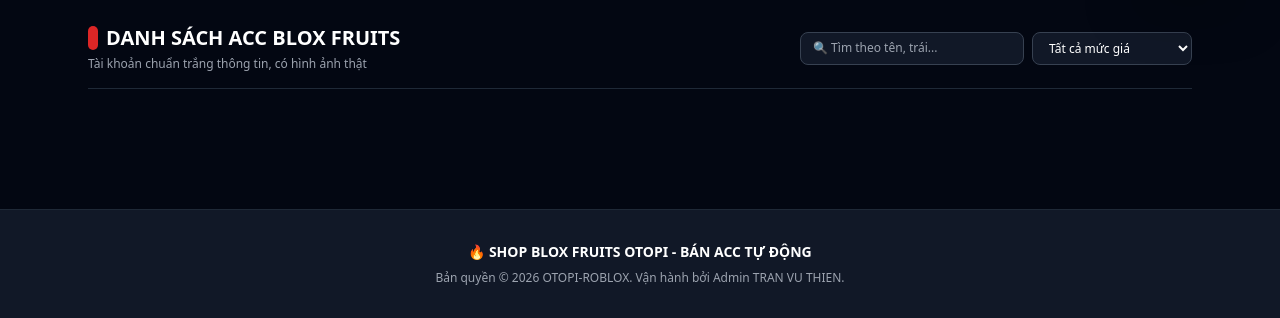
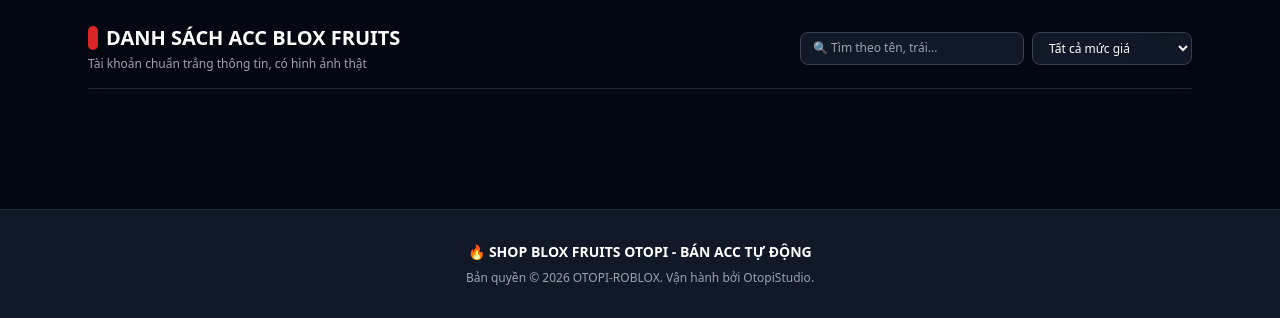
Before and after one commit to PaoPaodaynee/shop-bloxfruits, a website: page public/index.html in a window 1280 px wide. Shown: the part 766-1084 px from the top of the page. Drawn offline with nearby package versions, Linux system fonts and the light colour scheme; no server answers.

Commit message:
Update index.html

```diff
--- a/public/index.html
+++ b/public/index.html
@@ -127,7 +127,7 @@
     <footer class="bg-gray-900 border-t border-gray-800 py-8 px-4 mt-12 text-xs text-gray-400 text-center">
         <div class="max-w-4xl mx-auto space-y-2">
             <p class="font-bold text-white text-sm">🔥 SHOP BLOX FRUITS OTOPI - BÁN ACC TỰ ĐỘNG</p>
-            <p>Bản quyền © 2026 OTOPI-ROBLOX. Vận hành bởi Admin TRAN VU THIEN.</p>
+            <p>Bản quyền © 2026 OTOPI-ROBLOX. Vận hành bởi OtopiStudio.</p>
         </div>
     </footer>
 
```
